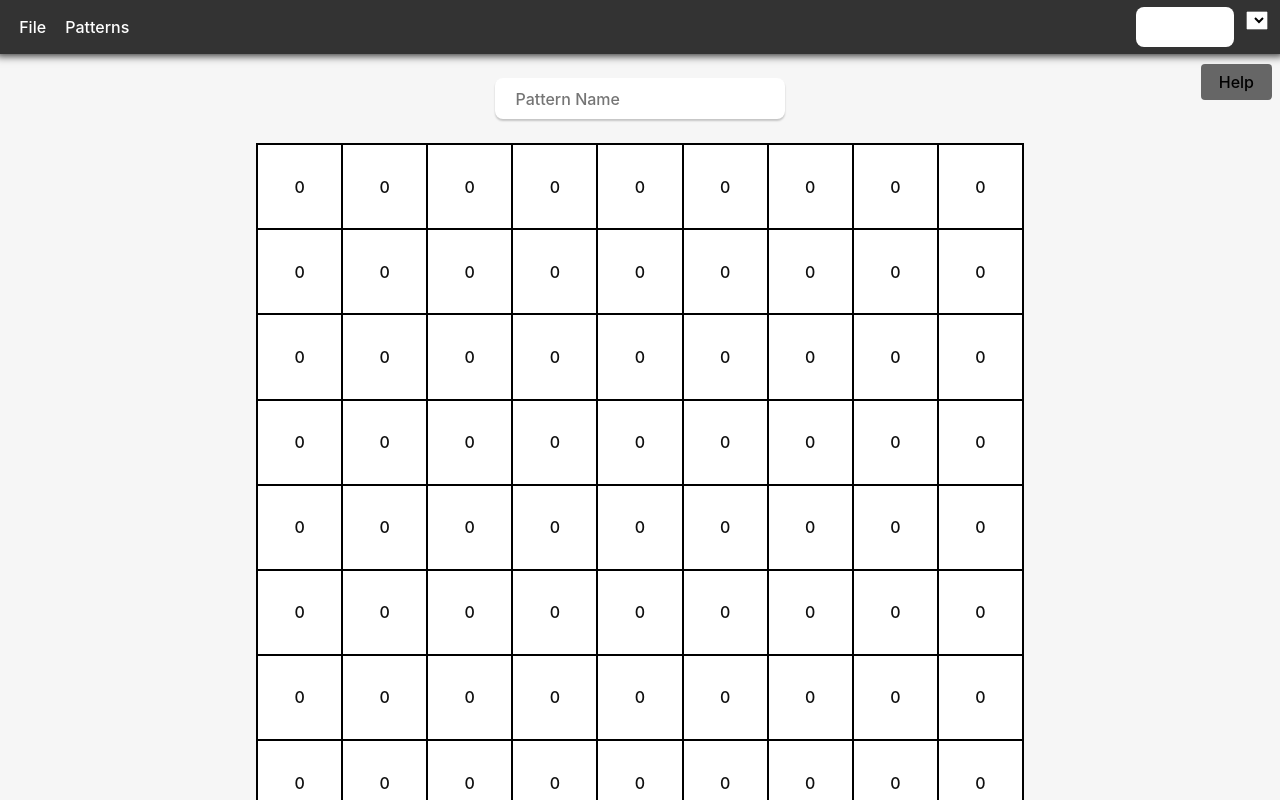
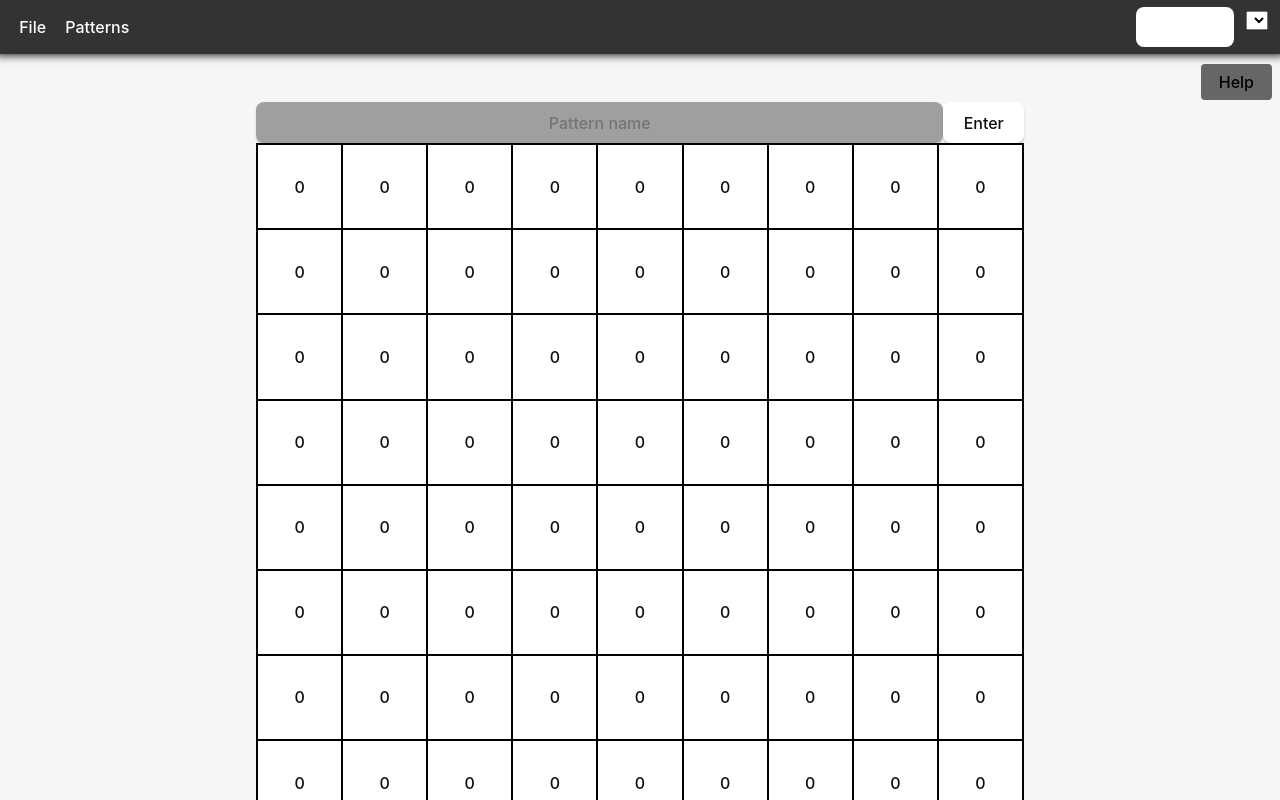
Before and after one commit to samp42/fan-controller, a Vue app: page / in a window 1280 px wide. Shown: the top 800 px of the page. Built offline with nearby package versions, Linux system fonts and the light colour scheme.

Commit message:
pattern input field

```diff
--- a/src/components/Header.vue
+++ b/src/components/Header.vue
@@ -7,9 +7,11 @@
           <button class="dropdown-button">Load File</button>
           <button class="dropdown-button">Save Pattern</button>
         </div>
-        <RouterLink to="/patterns" class="header-button dropButton">Patterns</RouterLink>
+        <RouterLink to="/patterns" class="header-button">Patterns</RouterLink>
       </div>
+
     </div>
+
     <div class="navbar-select-container">
       <button class="refresh-button" @click="list">Refresh</button>
       <Select :select-options="ports"></Select>
--- a/src/components/Home.vue
+++ b/src/components/Home.vue
@@ -6,7 +6,7 @@ import Table from "./Table.vue";
 <template>
     <RouterLink to="/help" class="help-link">Help</RouterLink>
     <div class="home-layout">
-        <input type="text" placeholder="Pattern Name" />
+        <!--<input type="text" placeholder="Pattern Name" />-->
         <div class="table-container">
             <Table class="table"></Table>
         </div>
--- a/src/components/Patterns.vue
+++ b/src/components/Patterns.vue
@@ -1,4 +1,6 @@
-<script setup lang="ts">
+<script lang="ts">
+import { RouterLink } from "vue-router";
+
 </script>
 <template>
  <div >
@@ -10,9 +12,9 @@
     <h1>Patterns</h1>
     <div class="update">
         <div class = "page">
-                <Router-Link to="/" >
+                <RouterLink to="/" >
                 <img src="src/images/alt.png" alt="alternate rows" width="400" height="400">
-                </Router-Link>
+                </RouterLink>
                 <div class="name">Alternate rows</div>
         </div>
     </div>
@@ -29,7 +31,23 @@
           <Router-Link to="/">
                 <img src="src/images/row off.png" alt="row off" width="400" height="400">
               </Router-Link>
-                <div class="name">Alternate rows</div>
+                <div class="name">Row off</div>
+        </div>
+    </div>
+    <div class="update">
+        <div class = "page">
+          <Router-Link to="/">
+                <img src="src/images/col off.png" alt="row off" width="400" height="400">
+              </Router-Link>
+                <div class="name">column off</div>
+        </div>
+    </div>
+    <!--<div class="update">
+        <div class = "page">
+          <Router-Link to="/">
+                <img src="src/images/row off.png" alt="row off" width="400" height="400">
+              </Router-Link>
+                <div class="name">alternate columns</div>
         </div>
     </div>
     <div class="update">
@@ -37,9 +55,26 @@
           <Router-Link to="/">
                 <img src="src/images/row off.png" alt="row off" width="400" height="400">
               </Router-Link>
-                <div class="name">Alternate rows</div>
+                <div class="name">Middle</div>
         </div>
     </div>
+    <div class="update">
+        <div class = "page">
+          <Router-Link to="/">
+                <img src="src/images/row off.png" alt="row off" width="400" height="400">
+              </Router-Link>
+                <div class="name">CheckerBoard</div>
+        </div>
+    </div>
+
+    <div class="update">
+        <div class = "page">
+          <Router-Link to="/">
+                <img src="src/images/row off.png" alt="row off" width="400" height="400">
+              </Router-Link>
+                <div class="name">Grid</div>
+        </div>
+    </div>-->
     </template>
 
     <style>
--- a/src/components/Table.vue
+++ b/src/components/Table.vue
@@ -1,4 +1,8 @@
 <template>
+<div class="title">
+<input class ="pattern" id="pattern" type ="text" placeholder="Pattern name">
+<button type="button" @click="getPattern()">Enter</button>
+</div>
 <div class= "layout">
 	<div class = "square">
 		<div class = "content">
@@ -66,6 +70,46 @@ export default {
 		console.log(this.grid);
 	},
 	methods: {
+		getPattern(){
+			var input = (<HTMLInputElement>document.getElementById("pattern")).value;
+			switch(input){
+				case "random":
+					this.randomFill() ;
+				break;
+				case "gradient":
+					this.gradient(5, 95, true, true);
+				break;
+				case "alternate rows":
+					this.altRows(1, 50, true);
+				break;
+				case "row on":
+					this.singleRow(1, 50, true);
+				break;
+				case "row off":
+					this.singleRow(2, 50, false);
+				break;
+				case "alternate columns":
+					this.altCols(1, 50, true);
+				break;
+				case "column on":
+					this.singleCol(1, 50, true);
+				break;
+				case "column off":
+					this.singleCol(3, 30, false);
+				break;
+				case "middle":
+					this.middle(50, true);
+				break;
+				case "grid":
+					this.gridPattern(50,1,2, false);
+				break;
+				case "checkerboard":
+					this.checkerBoard(1, true);
+				break;
+
+			}
+
+		},
 		getColor(row: number, column: number) {
 			const gridValue = this.grid[9 * (row - 1) + column - 1];
 
@@ -256,9 +300,22 @@ td {
 	text-align: center;
 	padding: 0;
 }
+.pattern {
+	color: black;
+    background-color: #65656598;
+	border-radius: 8px;
+  border: 1px solid transparent;
+  box-shadow: 0 2px 2px rgba(0, 0, 0, 0.2);
+}
+
 .button{
 justify-content: flex-end;
 text-align: center;
+}
+.title{
+	display: flex;
+	align-items: center;
+
 }
 .white {
 	background-color: rgb(255, 255, 255);
```
Also changed, not shown: src/images/col off.png (added), src/images/row off.png.
